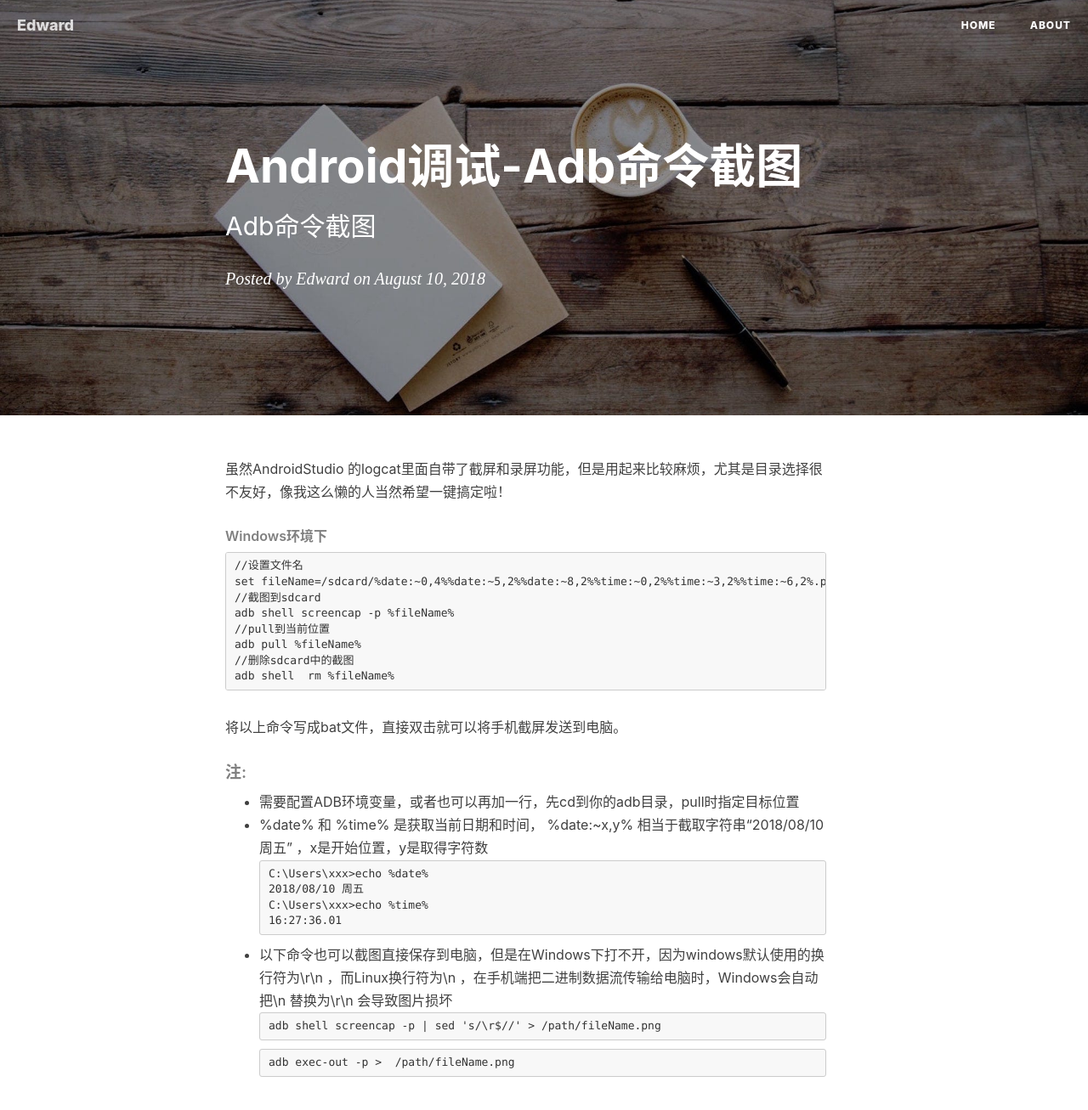
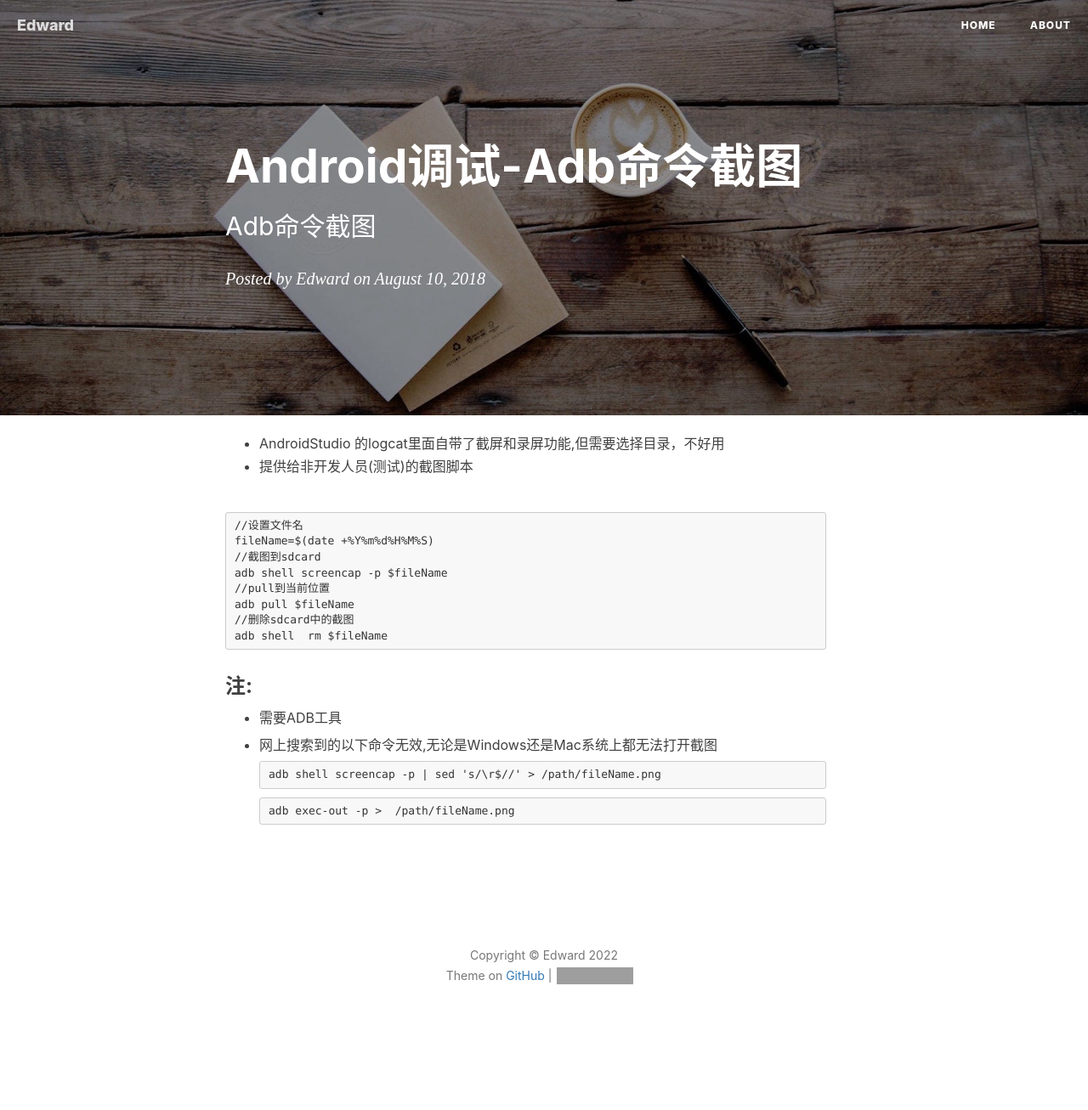
Before and after one commit to yfbx-repo/yfbx-repo.github.io, a Jekyll site: the page built from _posts/2018-08-10-ADB命令截图.md, in a window 1280 px wide and 1400 px high. Shown: the top 1307 px of the window at 85% size. Built offline with Jekyll 4.4.1, drawn with Linux system fonts in a browser that asks for light colours; nearby versions of some CDN libraries; comment, search, counter and statistics services are not loaded; grey boxes are pictures that could not be loaded.

Commit message:
Update 2018-08-10-ADB命令截图.md

````diff
--- a/_posts/2018-08-10-ADB命令截图.md
+++ b/_posts/2018-08-10-ADB命令截图.md
@@ -7,31 +7,25 @@ author:     Edward
 header-img: img/post-bg-coffee.jpeg
 ---
 
-虽然AndroidStudio 的logcat里面自带了截屏和录屏功能，但是用起来比较麻烦，尤其是目录选择很不友好，像我这么懒的人当然希望一键搞定啦！
-###### Windows环境下
+- AndroidStudio 的logcat里面自带了截屏和录屏功能,但需要选择目录，不好用
+- 提供给非开发人员(测试)的截图脚本
+
 
 ```
 //设置文件名
-set fileName=/sdcard/%date:~0,4%%date:~5,2%%date:~8,2%%time:~0,2%%time:~3,2%%time:~6,2%.png
+fileName=$(date +%Y%m%d%H%M%S)
 //截图到sdcard
-adb shell screencap -p %fileName%
+adb shell screencap -p $fileName
 //pull到当前位置
-adb pull %fileName%
+adb pull $fileName
 //删除sdcard中的截图
-adb shell  rm %fileName%
+adb shell  rm $fileName
 ```
-将以上命令写成bat文件，直接双击就可以将手机截屏发送到电脑。
-##### 注:
-- 需要配置ADB环境变量，或者也可以再加一行，先cd到你的adb目录，pull时指定目标位置
--  %date%   和  %time% 是获取当前日期和时间， %date:~x,y%   相当于截取字符串“2018/08/10 周五” ，x是开始位置，y是取得字符数
-  ```
-C:\Users\xxx>echo %date%
-2018/08/10 周五
-C:\Users\xxx>echo %time%
-16:27:36.01
-  ```
 
-- 以下命令也可以截图直接保存到电脑，但是在Windows下打不开，因为windows默认使用的换行符为\r\n ，而Linux换行符为\n ，在手机端把二进制数据流传输给电脑时，Windows会自动把\n 替换为\r\n 会导致图片损坏
+### 注:
+- 需要ADB工具
+
+- 网上搜索到的以下命令无效,无论是Windows还是Mac系统上都无法打开截图
 ```
 adb shell screencap -p | sed 's/\r$//' > /path/fileName.png
 ```
````
